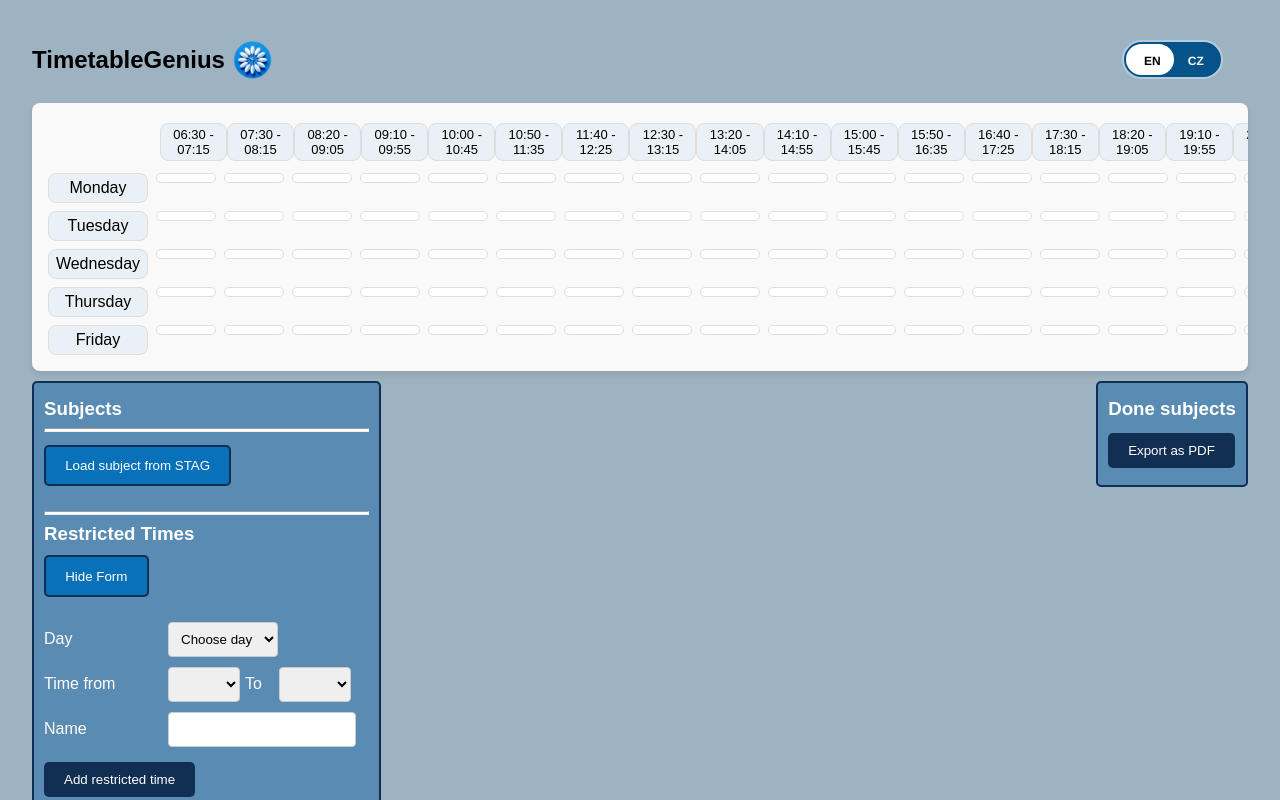
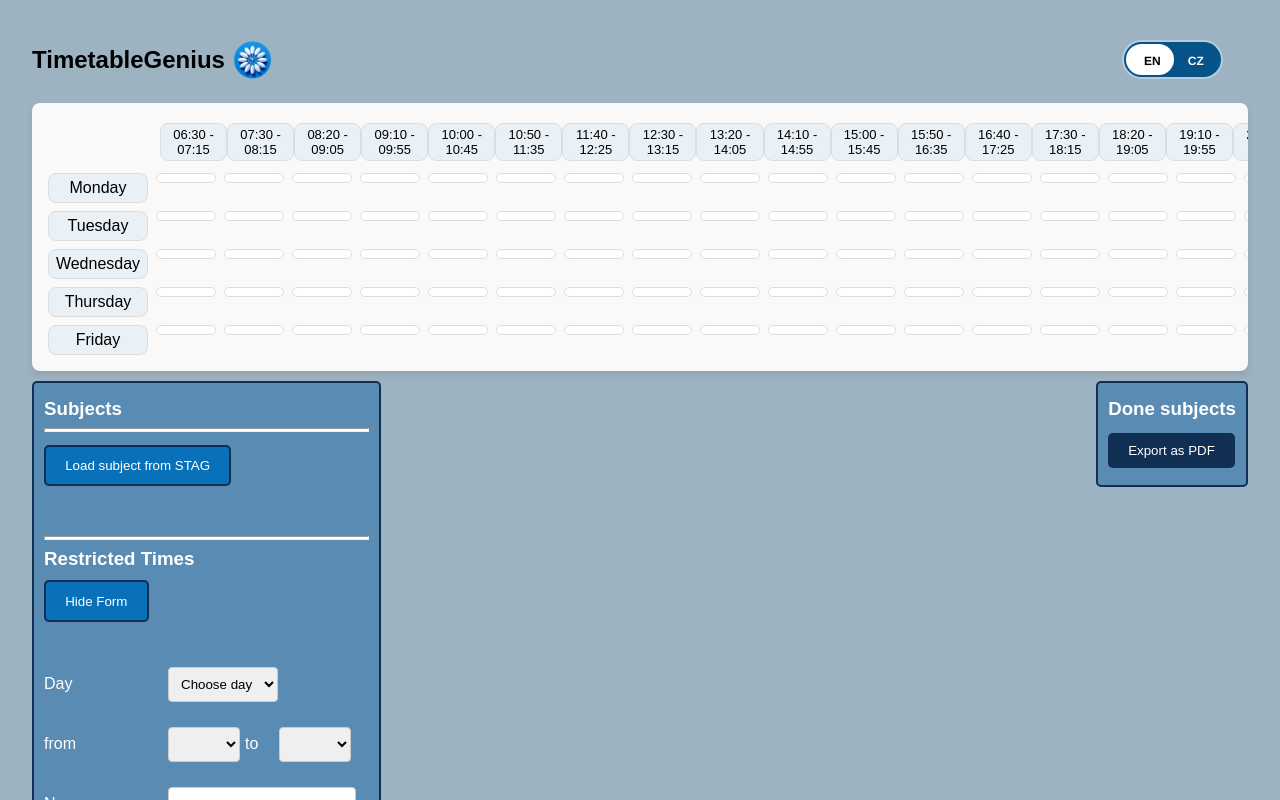
Before and after one commit to sidd-1337/timetabemakertest, a React (Create React App) app: page /timetable-maker in a window 1280 px wide. Both pictures are taken after a click on the button "Add restricted time". Shown: the top 800 px of the page. Built offline with nearby package versions, Linux system fonts and the light colour scheme.

Commit message:
UTF123-58 grafický design
mezery formulář hotovo
od do hotovo

```diff
--- a/public/locales/cz/translation.json
+++ b/public/locales/cz/translation.json
@@ -29,7 +29,7 @@
     "TimeSlotOccupied": "Časový úsek je obsazený",
     "AddRestrictedTime": "Přidat vlastní vyhrazený úsek",
     "Name": "Název ",
-    "TimeTo": "Čas do",
+    "TimeTo": "do",
     "TimeFrom": "od",
     "Day": "Den",
     "ChooseDay": "Vyber den",
--- a/public/locales/en/translation.json
+++ b/public/locales/en/translation.json
@@ -29,8 +29,8 @@
     "TimeSlotOccupied": "Time Slot Occupied",
     "AddRestrictedTime": "Add restricted time",
     "Name": "Name",
-    "TimeTo": "Time to",
-    "TimeFrom": "Time from",
+    "TimeTo": "to",
+    "TimeFrom": "from",
     "Day": "Day",
     "ChooseDay": "Choose day",
     "KeepBoth": "Keep both",
--- a/src/components/TableGenius/TableGeniusNew.css
+++ b/src/components/TableGenius/TableGeniusNew.css
@@ -73,8 +73,8 @@ label {
 .form-group {
     display: flex;
     align-items: center;
-    margin-bottom: 10px;
-    margin-top: 10px;
+    margin-bottom: 25px;
+    margin-top: 20px;
 }
 
 form select {
--- a/src/components/TimetableMaker/RestrictedTimeForm.js
+++ b/src/components/TimetableMaker/RestrictedTimeForm.js
@@ -50,7 +50,7 @@ function RestrictedTimeForm({ times, onAddSubject }) {
                         <option key={from} value={from}>{from}</option>
                     ))}
                 </select>
-                <label className="label-to">{t('To')}</label>
+                <label className="label-to">{t('TimeTo')}</label>
                 <select value={timeTo} onChange={(e) => setTimeTo(e.target.value)} required>
                     {times.map(({to}) => (
                         <option key={to} value={to}>{to}</option>
```
